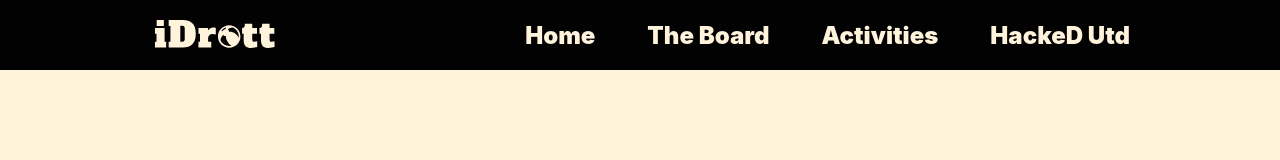
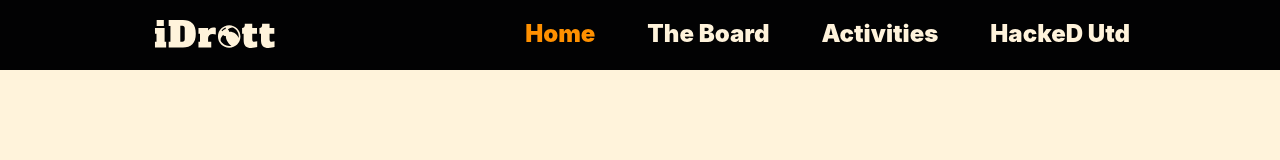
Before and after one commit to gottegubben/iDrott-Website, a Vue app: page / in a window 1280 px wide. Shown: the top 160 px of the page. Built offline with nearby package versions, Linux system fonts and the light colour scheme; a web font is replaced by a local one.

Commit message:
Animations for header complete!

```diff
--- a/src/App.vue
+++ b/src/App.vue
@@ -1,12 +1,12 @@
 <script setup lang="ts">
-  import { RouterLink, RouterView } from 'vue-router'
+  import { RouterView } from 'vue-router'
 
   import Header from './components/Header.vue';
 </script>
 
 <template>
   <Header></Header>
-  <RouterView></RouterView>
+  <RouterView></RouterView> <!-- This is where the different pages will be loaded! -->
 </template>
 
 <style>
--- /dev/null
+++ b/src/assets/animation.css
@@ -0,0 +1,5 @@
+/* Contains all animation variables. */
+:root {
+    /* Animation delays. */
+    --ani-del-snappy: 0.3s;
+}
--- a/src/assets/color.css
+++ b/src/assets/color.css
@@ -1,16 +1,10 @@
 :root {
     /* The main color of the page. */
     --color60: hsl(40, 100%, 93%);
-    --color60-sh1: rgb(7, 7, 158);
-    --color60-sh2: rgb(0, 0, 90);
 
     /* The secondary color. */
     --color30: hsl(240, 14%, 1%);
-    --color30-sh1: rgb(83, 142, 0);
-    --color30-sh2: rgb(50, 85, 2);
 
     /* The color for taking action. */
-    --color10: hsl(42, 100%, 50%)
-    --color10-sh1: rgb(167, 139, 1);
-    --color10-sh2: rgb(91, 71, 0);
+    --color10: hsl(34, 100%, 50%);
 }
--- a/src/components/Header.vue
+++ b/src/components/Header.vue
@@ -53,5 +53,26 @@
         color: var(--color60);
 
         text-decoration: none; /* Remove the awful lines. */
+
+        display: inline-block;
+    }
+
+    a::after {
+        display: block;
+        content: '';
+        position: relative;
+        width: 0;
+        height: 3px;
+        background-color: var(--color10);
+
+        transition: var(--ani-del-snappy);
+    }
+
+    a:hover::after {
+        width: 100%;
+    }
+
+    .router-link-active {
+        color: var(--color10);
     }
 </style>
--- a/src/main.ts
+++ b/src/main.ts
@@ -2,6 +2,7 @@
 import './assets/color.css';
 import './assets/font.css';
 import './assets/main.css';
+import './assets/animation.css';
 
 import { createApp } from 'vue';
 import { createPinia } from 'pinia';
```
